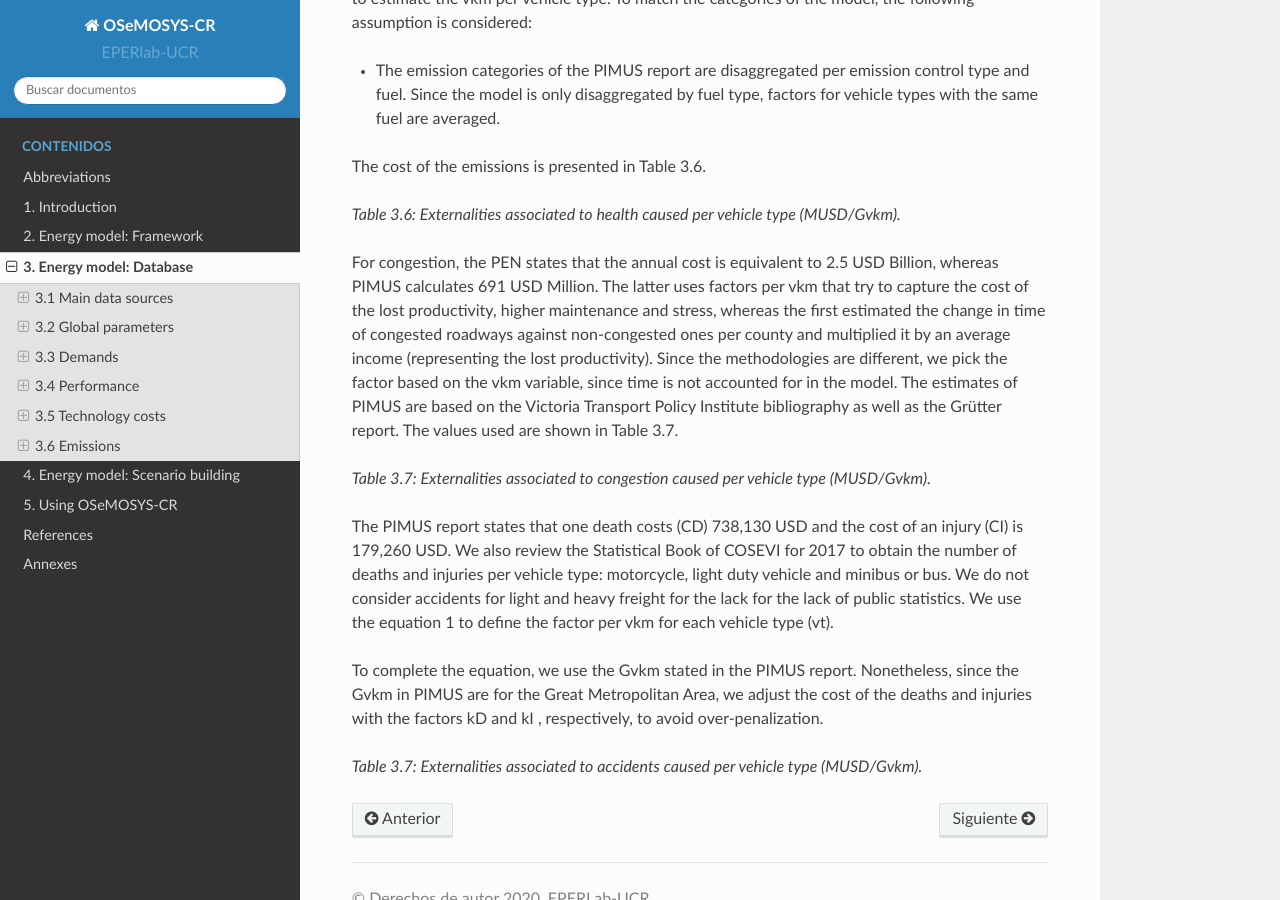
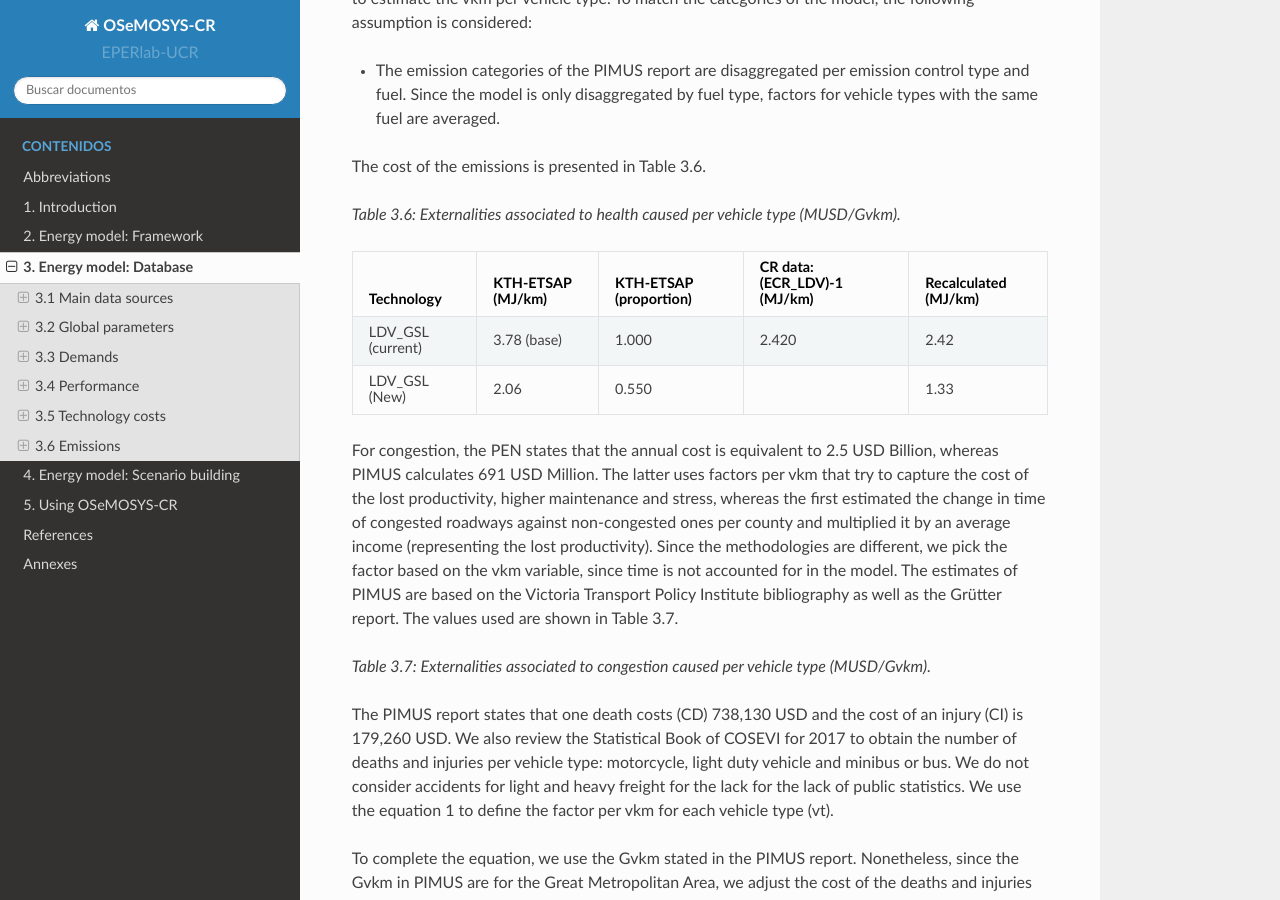
Before and after one commit to EPERLab/OSeMOSYS-CR, a Sphinx documentation site: the page built from docs/03EnergyModelDatabase.rst, in a window 1280 px wide and 900 px high, scrolled down 13938 px. Built offline with Sphinx 7.4.7 and the Read the Docs theme 2.0.0, drawn with Linux system fonts in a browser that asks for light colours; formulas are drawn with MathJax 3.

Commit message:
Update 03EnergyModelDatabase.rst

```diff
--- a/docs/03EnergyModelDatabase.rst
+++ b/docs/03EnergyModelDatabase.rst
@@ -460,6 +460,17 @@ The cost of the emissions is presented in Table 3.6.
 .. table::
    :align:   center
 
++-------------------+-------------------+------------------------+-------------------------------+----------------------+
+| Technology        | KTH-ETSAP (MJ/km) | KTH-ETSAP (proportion) | CR data: (ECR_LDV)-1  (MJ/km) | Recalculated (MJ/km) |
++===================+===================+========================+===============================+======================+
+| LDV_GSL (current) | 3.78 (base)       | 1.000                  | 2.420                         | 2.42                 |
++-------------------+-------------------+------------------------+-------------------------------+----------------------+
+| LDV_GSL (New)     | 2.06              | 0.550                  |                               | 1.33                 |
++-------------------+-------------------+------------------------+-------------------------------+----------------------+
+
+.. table::
+   :align:   center
+
 +------------------------------------------+----------+----------+----------+----------+
 | .                                        | NOX      | SOX      | PM10     | Total    |
 +==========================================+==========+==========+==========+==========+
```
